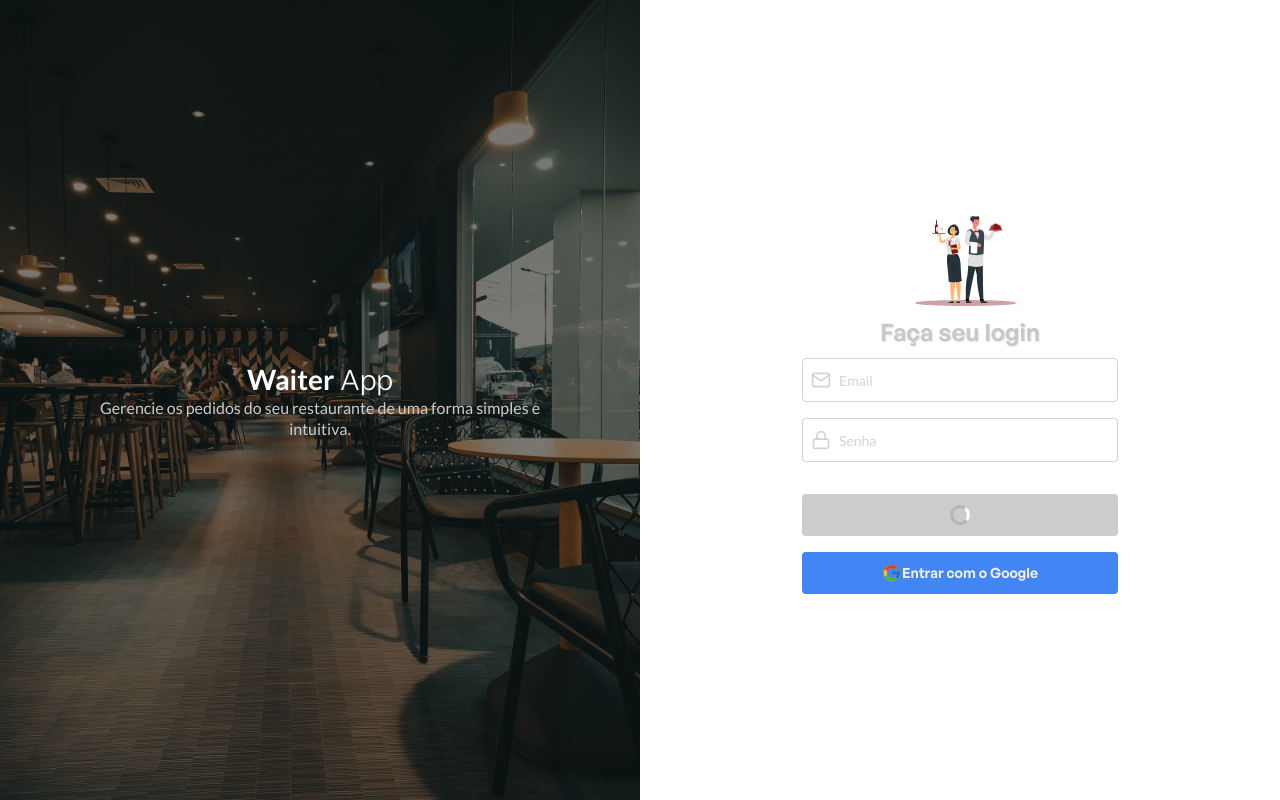
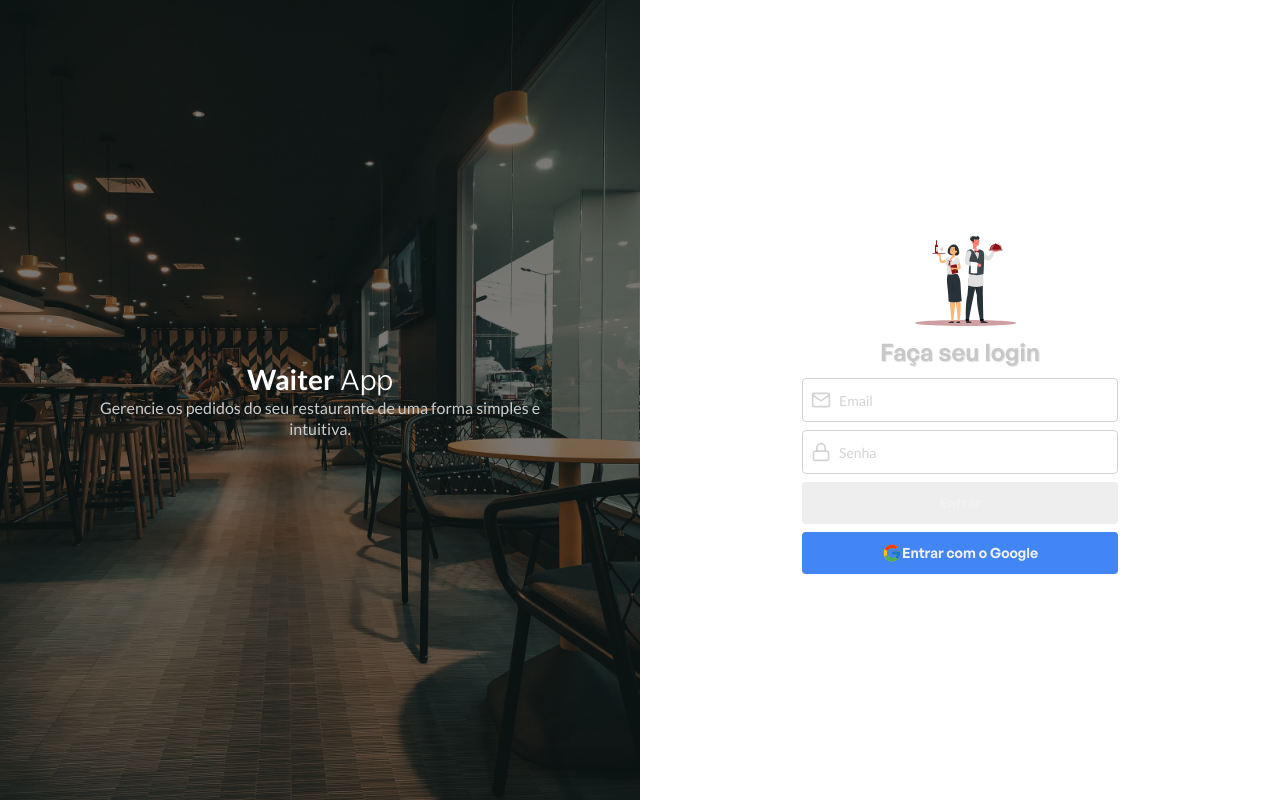
Before and after one commit to styler101/liverestaurant-frontend, a React (Vite) app: page / in a window 1280 px wide. Built offline with nearby package versions, Linux system fonts and the light colour scheme.

Commit message:
feat: unifished add authentication

```diff
--- a/package.json
+++ b/package.json
@@ -11,6 +11,7 @@
   "dependencies": {
     "@hookform/resolvers": "^2.9.10",
     "add": "^2.0.6",
+    "axios": "^1.1.3",
     "react": "^18.2.0",
     "react-dom": "^18.2.0",
     "react-hook-form": "^7.39.4",
--- a/src/components/Form/Button/styles.ts
+++ b/src/components/Form/Button/styles.ts
@@ -7,14 +7,15 @@ export const Container = styled.button<ContainerProps>`
  width:100%;
  height:42px;
  border-radius: 4px;
- margin-top: 16px;
+ margin-top: 8px;
  background-color: ${(props) => props.color};
  border:0;
  cursor: pointer;
 
 
  &:disabled{
-  background:#ccc;
+  background-color:#eee;
+  filter: none
  }
 
  &:hover{
--- a/src/components/Form/Input/index.tsx
+++ b/src/components/Form/Input/index.tsx
@@ -3,13 +3,13 @@ import { InputProps } from './interfaces'
 import * as S from './styles'
 
 export const Input = (props: InputProps) => {
-  const { icon: Component, name, register, error, ...rest } = props
+  const { icon: Component, name, register, error, loading, ...rest } = props
 
   return (
 
-      <S.Container className='container'error={error} >
+      <S.Container className='container'error={error} loading={loading} >
         {(Component != null) && <Component size={20} />}
-          <input {...register(name)} { ...rest} />
+          <input {...register(name)} { ...rest} disabled={loading} autoComplete="off"/>
       </S.Container>
 
   )
--- a/src/components/Form/Input/interfaces.ts
+++ b/src/components/Form/Input/interfaces.ts
@@ -6,5 +6,6 @@ export interface InputProps extends React.InputHTMLAttributes<HTMLInputElement>
   name: string
   register?: any
   error: boolean
+  loading?: boolean
 
 }
--- a/src/components/Form/Input/styles.ts
+++ b/src/components/Form/Input/styles.ts
@@ -2,6 +2,7 @@ import styled, { css } from 'styled-components'
 
 interface ContainerProps {
   error: boolean
+  loading?: boolean
 }
 export const Container = styled.div<ContainerProps>`
  display:flex;
@@ -10,10 +11,15 @@ export const Container = styled.div<ContainerProps>`
  border-radius: 4px;
  padding: 0 8px;
  width:100%;
+ input:-webkit-autofill {
+  background-color: #fff;
+ }
 
  & + div{
-  margin-top:16px;
- }
+    margin-top:8px;
+  }
+
+
 &:focus-within{
   border-color:#4285F4;
   svg{
@@ -56,9 +62,10 @@ ${(props) => props.error && css`
   svg{
     color:#FF5A5F;
   }
+`}
 
-
-
+${(props) => props.loading && css`
+  background-color:#eee;
 
 `}
 `
--- /dev/null
+++ b/src/features/SignIn/models/index.ts
@@ -0,0 +1,6 @@
+export interface AccountModel {
+  accessToken: string
+  _id: string
+  name: string
+  email: string
+}
--- /dev/null
+++ b/src/features/SignIn/services/index.ts
@@ -0,0 +1,13 @@
+import axios from '../../../services'
+import { FormValues } from '../interfaces'
+
+export const authentication = async({ email, password }: FormValues): Promise<any> => {
+  const { data } = await axios.post('/signin', {
+    email,
+    password
+  })
+  const { success, data: responseData } = data
+  if (!success) throw new Error('Invalid Request')
+
+  return responseData
+}
--- a/src/features/SignIn/ui/index.tsx
+++ b/src/features/SignIn/ui/index.tsx
@@ -8,15 +8,18 @@ import { Input, Button } from '../../../components/Form'
 import { Spinner } from '../../../components/Spinner'
 
 import { FormValues } from '../interfaces'
-
+import { authentication } from '../services'
 import schema from '../schema'
 
 import logo from '../../../assets/images/svg/ilustra.svg'
 import wrapper from '../../../assets/images/img/wrapper.jpg'
 import * as S from './styles'
+import { delay } from '../../../utils/timer'
 
 export const Ui = () => {
-  const { register, handleSubmit, formState: { errors, isValid } } = useForm<FormValues>({
+  const [loading, setLoading] = React.useState<boolean>(false)
+
+  const { register, handleSubmit, formState: { errors, isValid }, reset } = useForm<FormValues>({
     resolver: yupResolver(schema()),
     mode: 'onChange',
     defaultValues: {
@@ -25,8 +28,24 @@ export const Ui = () => {
     }
   })
 
-  const isLoading = true
-  const onSubmit = (data: FormValues) => console.log(data)
+  async function onSubmit({ email, password }: FormValues) {
+    setLoading(true)
+    try {
+      await delay(500)
+      const data = await authentication({ email, password })
+      console.log(data)
+      reset()
+      localStorage.setItem('@waiterapp', JSON.stringify(data))
+    } catch (error) {
+
+    } finally {
+      setLoading(false)
+    }
+  }
+
+  console.log('Result', isValid || loading)
+  console.log('ISValid', isValid)
+
   return (
     <S.Container>
       <S.LeftContent>
@@ -50,24 +69,24 @@ export const Ui = () => {
            name="email"
            register={register}
            error={ Boolean(errors.email)}
+           loading={loading}
            />
-          <span className='warning-text'> {errors.email && errors.email.message}</span>
+           {errors.email && <span className='warning-text'>{errors.email.message}</span>}
         <Input
           icon={Fi.FiLock}
           type="password"
           placeholder="Senha"
-          width={256}
-          height={42}
           name="password"
           register={register}
           error={ Boolean(errors.password)}
+          loading={loading}
           />
-          <span className='warning-text'> {errors.password && errors.password.message}</span>
+         {errors.password && <span className='warning-text'>{errors.password.message} </span>}
         <Button
           color='#FF5A5F'
-          disabled={!isValid}
+          disabled={(loading || !isValid)}
           >
-            {isLoading ? <Spinner width={20} height={20}/> : (<S.ButtonLabel>Entrar</S.ButtonLabel>)}
+            {loading ? <Spinner width={20} height={20}/> : (<S.ButtonLabel>Entrar</S.ButtonLabel>)}
 
           </Button>
       </S.Form>
--- /dev/null
+++ b/src/services/index.ts
@@ -0,0 +1,7 @@
+import axios from 'axios'
+
+const baseUrl = axios.create({
+  baseURL: 'http://localhost:3001'
+})
+
+export default baseUrl
--- /dev/null
+++ b/src/utils/timer.ts
@@ -0,0 +1,7 @@
+export async function delay(value: number = 1000) {
+  return await new Promise((resolve) => {
+    setTimeout(() => {
+      resolve(resolve)
+    }, value)
+  })
+}
```
Also changed, not shown: 1 other file (tests, documents, lock files or other folders).
